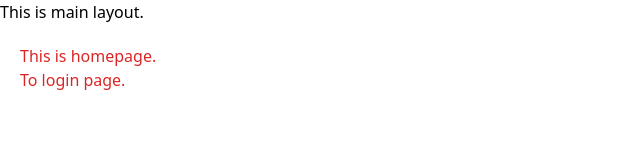
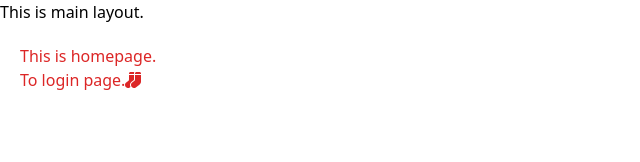
Before and after one commit to khoanguyn1411/Base-React-Config, a React (Create React App) app: page / in a window 1280 px wide. Shown: the top 162 px of the page, without its empty margins (0-640 px from the left). Built offline with nearby package versions, Linux system fonts and the light colour scheme; what react-topbar-progress-indicator would draw is missing.

Commit message:
Add fontawesome

```diff
--- a/package.json
+++ b/package.json
@@ -5,6 +5,10 @@
   "dependencies": {
     "@emotion/react": "^11.10.0",
     "@emotion/styled": "^11.10.0",
+    "@fortawesome/fontawesome-svg-core": "^6.2.0",
+    "@fortawesome/free-brands-svg-icons": "^6.2.0",
+    "@fortawesome/free-solid-svg-icons": "^6.2.0",
+    "@fortawesome/react-fontawesome": "^0.2.0",
     "@reduxjs/toolkit": "^1.8.5",
     "@testing-library/jest-dom": "^5.16.5",
     "@testing-library/react": "^13.3.0",
--- /dev/null
+++ b/src/assets/icons/Icon.tsx
@@ -0,0 +1,3 @@
+import { FontAwesomeIcon as Icon } from "@fortawesome/react-fontawesome";
+
+export { Icon };
--- /dev/null
+++ b/src/assets/icons/index.ts
@@ -0,0 +1 @@
+export * from "./Icon";
--- a/src/pages/dashboard-page/dashboard-page.tsx
+++ b/src/pages/dashboard-page/dashboard-page.tsx
@@ -1,3 +1,5 @@
+import { Icon } from "@/assets/icons";
+import { faSocks } from "@fortawesome/free-solid-svg-icons";
 import { FC, useState } from "react";
 import { Link } from "react-router-dom";
 
@@ -7,6 +9,7 @@ export const DashboardPage: FC = () => {
     <div className="text-red-600 p-5">
       <div onClick={() => setIsOpen(!isOpen)}>This is homepage.</div>
       <Link to={"/login"}>To login page.</Link>
+      <Icon icon={faSocks} />
     </div>
   );
 };
```
Also changed, not shown: 2 other files (tests, documents, lock files or other folders).
